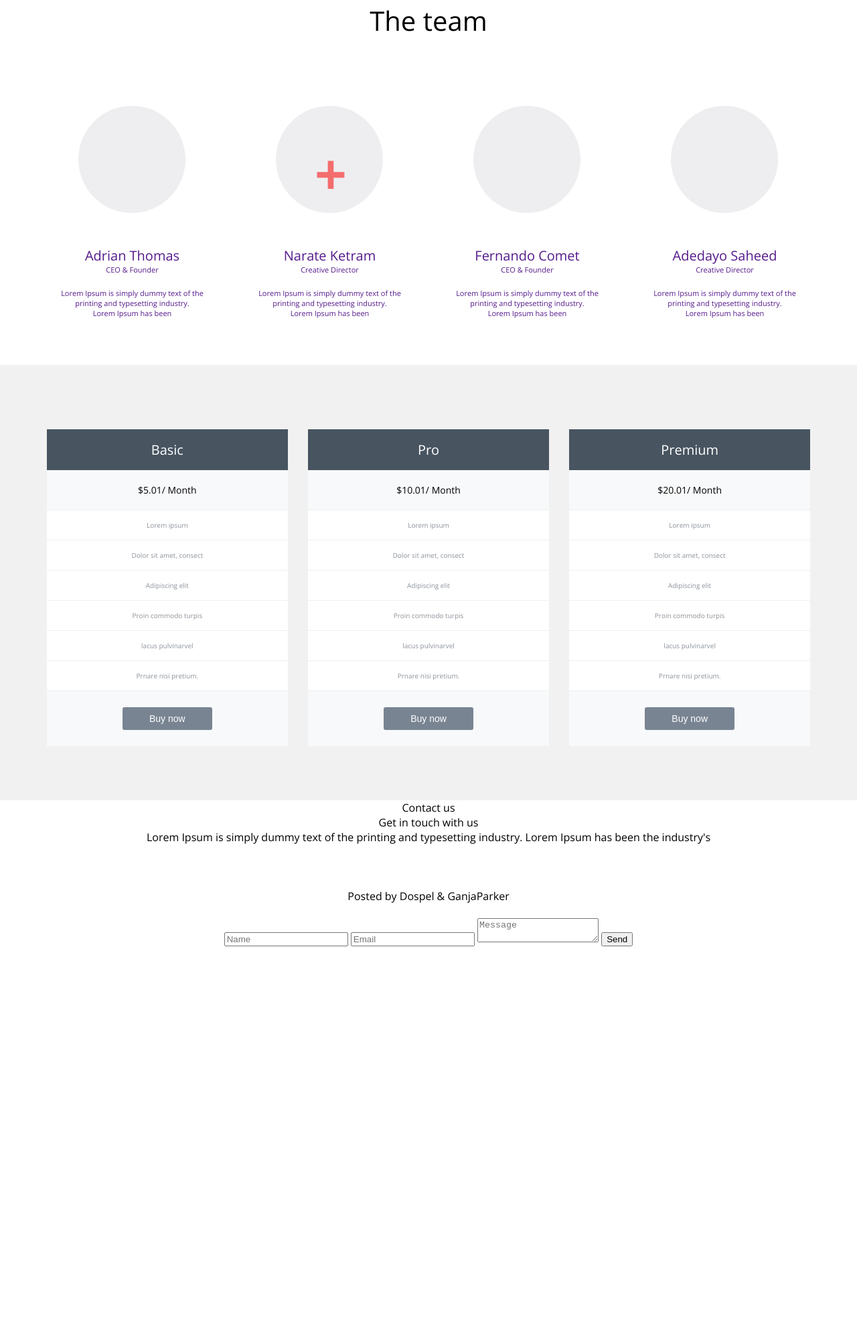
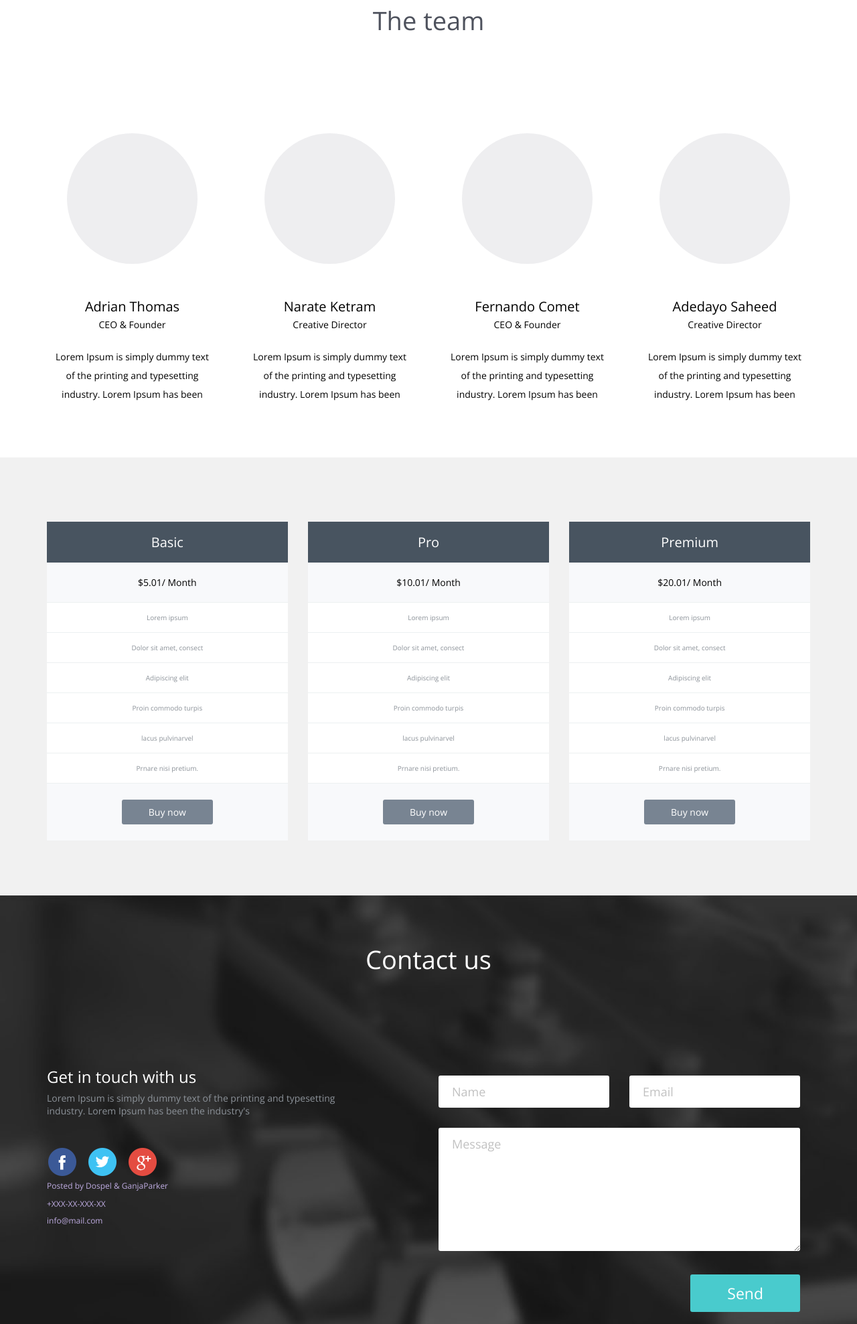
Before and after one commit to el-makaricheva/time-is-money, a website: page app/index.html in a window 1280 px wide. Shown: the part 316-2293 px from the top of the page at 67% size. Before the commit the page ends 1729 px from the top, so only its background shows below. Drawn offline with nearby package versions, Linux system fonts and the light colour scheme; files that its build step writes are made by us from their sources.

Commit message:
Added styles for footer (desktop)

```diff
--- a/app/index.html
+++ b/app/index.html
@@ -43,49 +43,60 @@
 						<li>
 							<a href="">
 								<div class="team-member">
+									<div class="inner">
 										<img src="">
+										<div class="add">+</div>
+									</div>
 								</div>
 								<h3>Adrian Thomas</h3>
 								<p>CEO & Founder</p>
-								<p>Lorem Ipsum is simply dummy text of the<br />
-								printing and typesetting industry.<br />
+								<p>Lorem Ipsum is simply dummy text of the
+								printing and typesetting industry.
 								Lorem Ipsum has been</p>
 							</a>
 						</li>
 						<li>
 							<a href="">
 								<div class="team-member">
+									<div class="inner">
 										<img src="">
-									<p>+</p>
+										<div class="add">+</div>
+									</div>
 								</div>
 								<h3>Narate Ketram</h3>
 								<p>Creative Director</p>
-								<p>Lorem Ipsum is simply dummy text of the<br />
-								printing and typesetting industry.<br />
+								<p>Lorem Ipsum is simply dummy text of the
+								printing and typesetting industry.
 								Lorem Ipsum has been</p>
 							</a>
 						</li>
 						<li>
 							<a href="">
 								<div class="team-member">
+									<div class="inner">
 										<img src="">
+										<div class="add">+</div>
+									</div>
 								</div>
 								<h3>Fernando Comet</h3>
 								<p>CEO & Founder</p>
-								<p>Lorem Ipsum is simply dummy text of the<br />
-								printing and typesetting industry.<br />
+								<p>Lorem Ipsum is simply dummy text of the
+								printing and typesetting industry.
 								Lorem Ipsum has been</p>
 							</a>
 						</li>
 						<li>
 							<a href="">
 								<div class="team-member">
+									<div class="inner">
 										<img src="">
+										<div class="add">+</div>
+									</div>
 								</div>
 								<h3>Adedayo Saheed</h3>
 								<p>Creative Director</p>
-								<p>Lorem Ipsum is simply dummy text of the<br />
-								printing and typesetting industry.<br />
+								<p>Lorem Ipsum is simply dummy text of the
+								printing and typesetting industry.
 								Lorem Ipsum has been</p>
 							</a>
 						</li>
@@ -149,32 +160,46 @@
 			<div class="inner">
 				<h2>Contact us</h2>
 				<div class="column-50 fl-left">
+					<div class="content-wrapper">
 						<h3>Get in touch with us</h3>
 						<p>Lorem Ipsum is simply dummy text of the printing and typesetting industry. Lorem Ipsum has been the industry's</p>
 						<div class="social-links">
 							<ul>
 								<li>
 									<a href="" class="fb-link"></a>
-							</li>
-							<li>
+								</li
+								><li>
 									<a href="" class="tw-link"></a>
-							</li>
-							<li>
+								</li
+								><li>
 									<a href="" class="go-link"></a>
 								</li>
 							</ul>
 						</div>
+						<div class="contact">
 							<p>Posted by Dospel & GanjaParker</p>
-					<a href="tel:+XXX-XX-XXX-XX"></a>
-					<a href="mailto:info@mail.com"></a>
+							<a href="tel:+XXX-XX-XXX-XX">+XXX-XX-XXX-XX</a><br />
+							<a href="mailto:info@mail.com">info@mail.com</a>
+						</div>
+					</div>
 				</div>
 				<div class="column-50 fl-right">
 					<form id="contact-us-form">
 						<fieldset>
+							<div class="row">
+								<div class="input-control">
 									<input type="text" name="name" placeholder="Name">
+								</div
+								><div class="input-control">
 									<input type="email" name="email" placeholder="Email">
+								</div>
+							</div>
+							<div class="textarea-control">
 								<textarea placeholder="Message"></textarea>
-							<input type="submit" name="button" value="Send">
+							</div>
+							<div class="input-control fl-right">
+								<input type="submit" name="button" value="Send" class="fl-right">
+							</div>
 						</fieldset>
 					</form>
 				</div>
--- a/app/sass/main.scss
+++ b/app/sass/main.scss
@@ -2,7 +2,10 @@
 
 body {
 	text-align: center;
-	font-family: Open Sans, arial;
+
+	* {
+		font-family: Open Sans, arial;
+	}
 }
 
 li {
@@ -14,9 +17,28 @@ a {
 	display: inline-block;
 }
 
+h2 {
+	font-size: 38px;
+	padding-bottom: 133px;
+}
+
 ul {
 	margin: 0;
 	padding: 0;
+}
+
+::-webkit-input-placeholder {color:#c1c1c1;}
+::-moz-placeholder          {color:#c1c1c1;}
+:-ms-input-placeholder      {color:#c1c1c1;}
+
+.fl-left {
+	float: left;
+}
+.fl-right {
+	float: right;
+}
+*:focus {
+	outline: none;
 }
 
 .inner {
@@ -85,8 +107,7 @@ main {
 	#team {
 
 		h2 {
-			font-size: 40px;
-			padding-bottom: 100px;
+			color: #4e525d;
 		}
 
 		ul {
@@ -99,20 +120,48 @@ main {
 			li {
 				float: left;
 				width: 25%;
-				padding: 0 20px;
+				padding: 10px 25px;
+
+				> a {
+					color: black;
+
+					&:hover .add {
+						display: inline-block;
+					}
+				}
 
 				.team-member {
-					background-color: #eeeef0;
-					width: 160px;
-					height: 160px;
-					border-radius: 100%;
-				  margin: 0 auto 50px;
+					padding: 0 25px;
 
-				  p {
+				  .inner {
+			  		background-color: #eeeef0;
+			  		border-radius: 100%;
+			  	  margin: 0 auto 50px;
+			  	  position: relative;
+			  	  height: 0;
+			  	  padding-top: 100%;
+
+				  }
+
+				  img {
+				  	display: none;
+				  	position: absolute;
+		  	    width: 100%;
+		  	    height: auto;
+				  }
+
+				  .add {
+				  	height: 42px;
+				  	position: absolute;
+				  	display: none;
+				  	line-height: 42px;
 				  	color: #f46d6d;
 				  	font-size: 80px;
 				  	font-weight: bold;
-				  	padding-top: 25px;
+				  	top: 50%;
+				  	margin-top: -21px;
+				  	left: 50%;
+				  	margin-left: -21px;
 				  }
 				}
 
@@ -121,7 +170,8 @@ main {
 				}
 
 				p {
-					font-size: 11px;
+					font-size: 14px;
+					line-height: 28px;
 					padding-bottom: 20px;
 				}
 			}
@@ -176,3 +226,108 @@ main {
 		}
 	}
 }
+
+#footer {
+	background: url('../img/contact-us.jpg') 0 0 no-repeat;
+	padding: 70px;
+	background-size: cover;
+	color: white;
+
+	h3 {
+		font-size: 24px;
+	}
+
+	.column-50 {
+		width: 50%;
+
+		.content-wrapper {
+			text-align: left;
+			max-width: 450px;
+
+			h3 {
+				margin-bottom: 6px;
+			}
+
+			> p {
+				color: #8c9299;
+				font-size: 14px;
+			}
+
+			.social-links {
+				padding-top: 44px;
+
+				ul > li {
+					display: inline-block;
+					vertical-align: top;
+					&:first-child a {
+						margin-left: 0;
+					}
+
+					a {
+						background: url(../img/social-isons.png) 0 0 no-repeat;
+						width: 45px;
+						height: 45px;
+						margin-left: 15px;
+
+
+						&.tw-link {
+							background-position: -57px 0;
+						}
+
+						&.go-link {
+							background-position: -114px 0;
+						}
+					}
+
+				}
+			}
+		}
+	}
+
+
+	.contact {
+		> * {
+			color: #bface2;
+			font-size: 12px;
+			line-height: 24px;
+		}
+		p {
+			line-height: 18px;
+			margin-bottom: 5px;
+		}
+	}
+
+	form {
+		text-align: left;
+
+		.input-control {
+			width: 50%;
+			display: inline-block;
+			padding: 15px;
+		}
+
+		.textarea-control {
+			padding: 15px;
+		}
+
+		input, textarea {
+			border-radius: 3px;
+			border: 0;
+			width: 100%;
+			padding: 12px 20px;
+			font-size: 18px;
+
+			&[type="submit"] {
+				width: auto;
+				background-color: #49cbcd;
+				color: white;
+				font-size: 23px;
+				padding: 12px 55px;
+			}
+		}
+
+		textarea {
+			min-height: 184px;
+		}
+	}
+}
```
Also changed, not shown: app/img/contact-us.jpg (added). Lines whose indentation alone changed are shown as unchanged.
